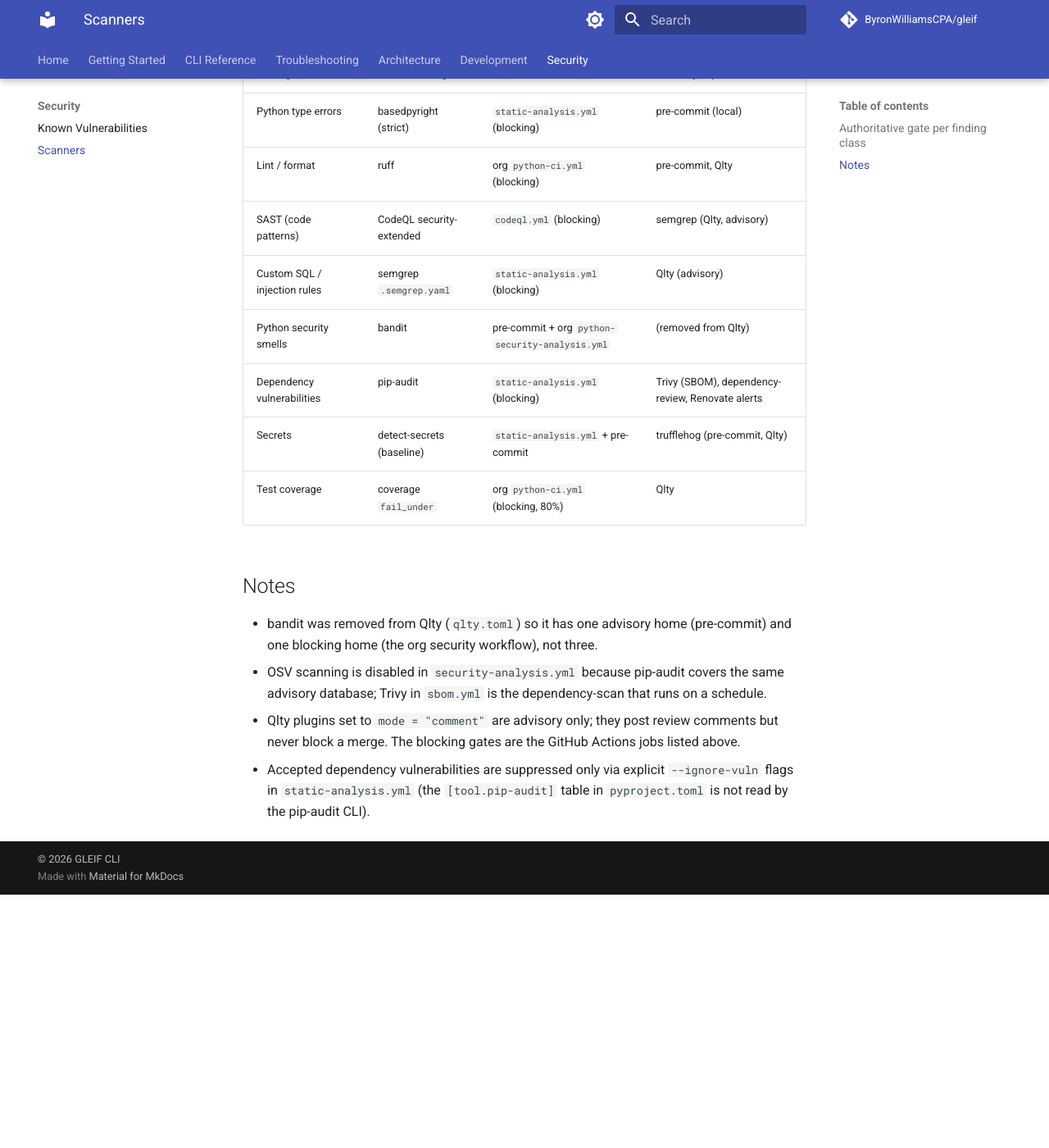
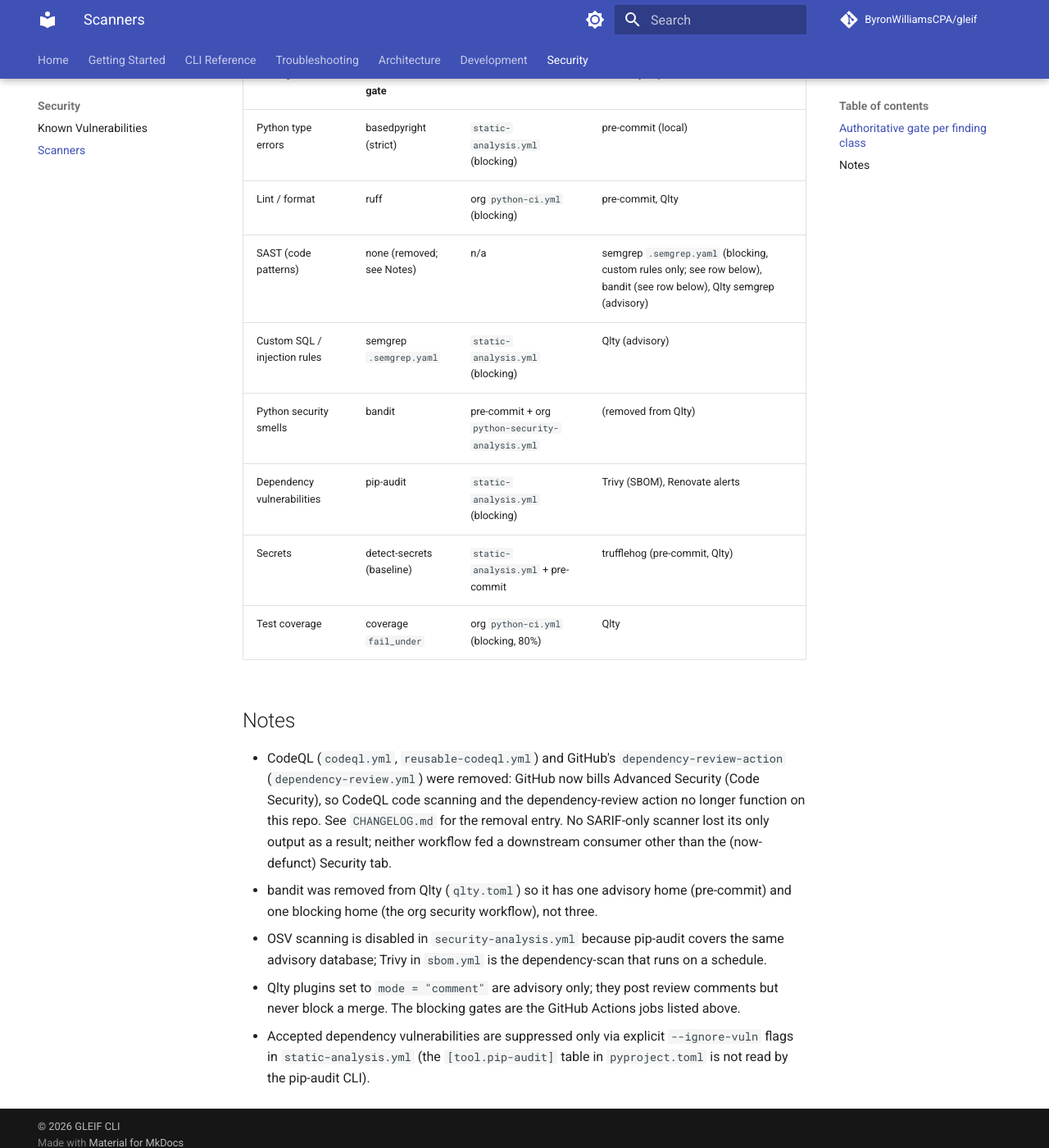
Before and after one commit to ByronWilliamsCPA/gleif, an MkDocs documentation site: the page built from docs/scanners.md, in a window 1280 px wide and 1400 px high, scrolled down 328 px. Shown: the whole window at 82% size. Built offline with MkDocs 1.6.1 and Material for MkDocs 9.7.7, drawn with Linux system fonts in a browser that asks for light colours; comment, search, counter and statistics services are not loaded; before the commit the page ends 1419 px from its top, so only the background shows below that.

Commit message:
chore(ci): remove GitHub Advanced Security dependent CI (#62)
GitHub now bills Advanced Security (Code Security); CodeQL code
scanning and the dependency-review action no longer function.

- Remove .github/workflows/codeql.yml
- Remove .github/workflows/reusable-codeql.yml (and its only caller,
  codeql.yml)
- Remove .github/workflows/dependency-review.yml
- Update security-analysis.yml comments referencing the removed
  codeql.yml (run-codeql: false input value itself is left untouched
  for a coordinated follow-up)
- Update docs/scanners.md's authoritative-gate table and notes
- Add CHANGELOG [Unreleased] > Removed entry and correct a stale
  Changed entry that claimed reusable-codeql.yml was retained

No github/codeql-action/upload-sarif steps exist directly in this
repo's workflows (reusable-codeql.yml used github/codeql-action/init
and .../analyze, which upload SARIF internally, not the standalone
upload-sarif action). scorecard.yml and sbom.yml pass config to
org-level reusable workflows in ByronWilliamsCPA/.github and are left
untouched pending a separate coordinated change to that shared
workflow. docs/audit/2026-05-29/* are dated audit records and are
left untouched.

```diff
--- a/docs/scanners.md
+++ b/docs/scanners.md
@@ -10,15 +10,22 @@
 | --- | --- | --- | --- |
 | Python type errors | basedpyright (strict) | `static-analysis.yml` (blocking) | pre-commit (local) |
 | Lint / format | ruff | org `python-ci.yml` (blocking) | pre-commit, Qlty |
-| SAST (code patterns) | CodeQL security-extended | `codeql.yml` (blocking) | semgrep (Qlty, advisory) |
+| SAST (code patterns) | none (removed; see Notes) | n/a | semgrep `.semgrep.yaml` (blocking, custom rules only; see row below), bandit (see row below), Qlty semgrep (advisory) |
 | Custom SQL / injection rules | semgrep `.semgrep.yaml` | `static-analysis.yml` (blocking) | Qlty (advisory) |
 | Python security smells | bandit | pre-commit + org `python-security-analysis.yml` | (removed from Qlty) |
-| Dependency vulnerabilities | pip-audit | `static-analysis.yml` (blocking) | Trivy (SBOM), dependency-review, Renovate alerts |
+| Dependency vulnerabilities | pip-audit | `static-analysis.yml` (blocking) | Trivy (SBOM), Renovate alerts |
 | Secrets | detect-secrets (baseline) | `static-analysis.yml` + pre-commit | trufflehog (pre-commit, Qlty) |
 | Test coverage | coverage `fail_under` | org `python-ci.yml` (blocking, 80%) | Qlty |
 
 ## Notes
 
+- CodeQL (`codeql.yml`, `reusable-codeql.yml`) and GitHub's
+  `dependency-review-action` (`dependency-review.yml`) were removed: GitHub
+  now bills Advanced Security (Code Security), so CodeQL code scanning and
+  the dependency-review action no longer function on this repo. See
+  `CHANGELOG.md` for the removal entry. No SARIF-only scanner lost its only
+  output as a result; neither workflow fed a downstream consumer other than
+  the (now-defunct) Security tab.
 - bandit was removed from Qlty (`qlty.toml`) so it has one advisory home
   (pre-commit) and one blocking home (the org security workflow), not three.
 - OSV scanning is disabled in `security-analysis.yml` because pip-audit covers
```
Also changed, not shown: CHANGELOG.md (+13 -2 lines), 4 other files.
